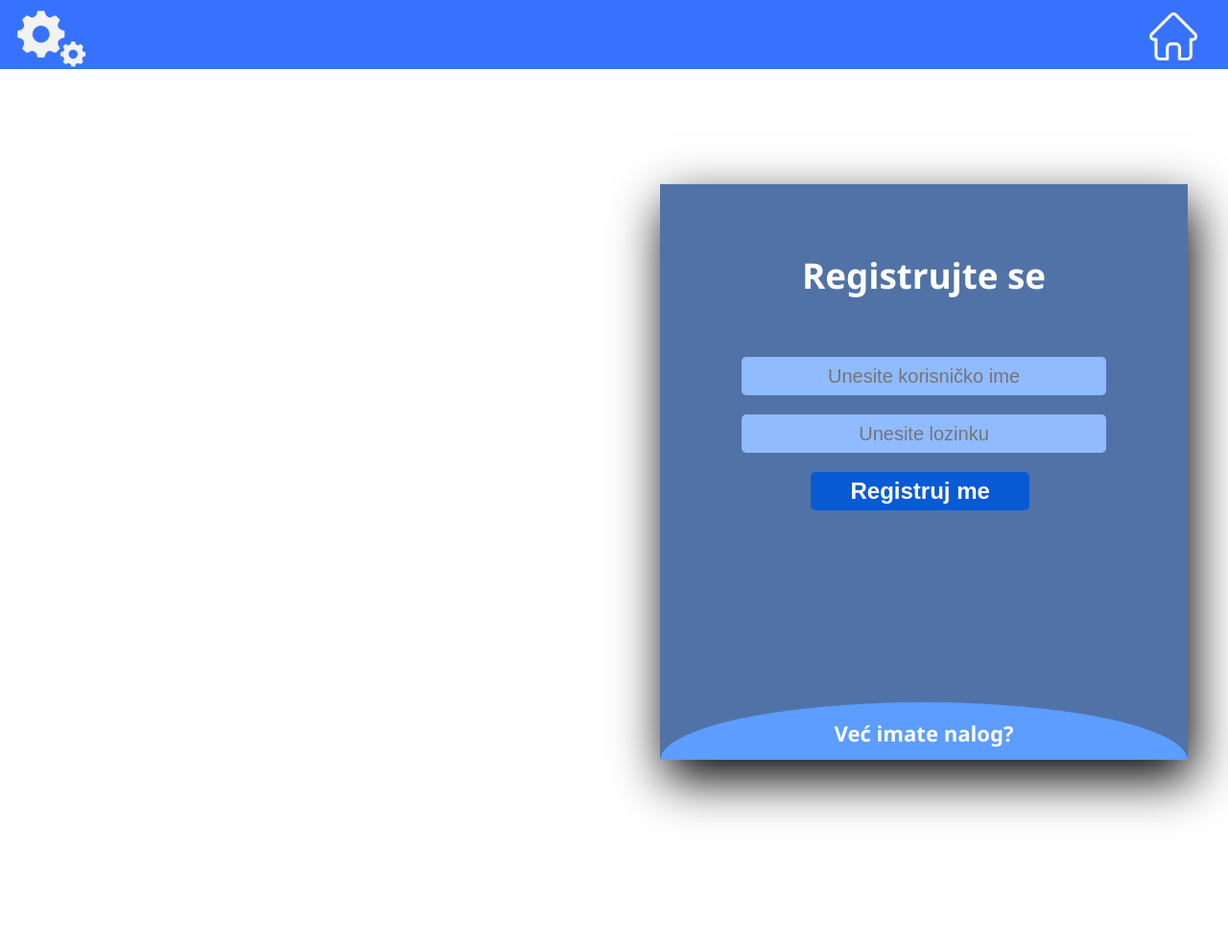
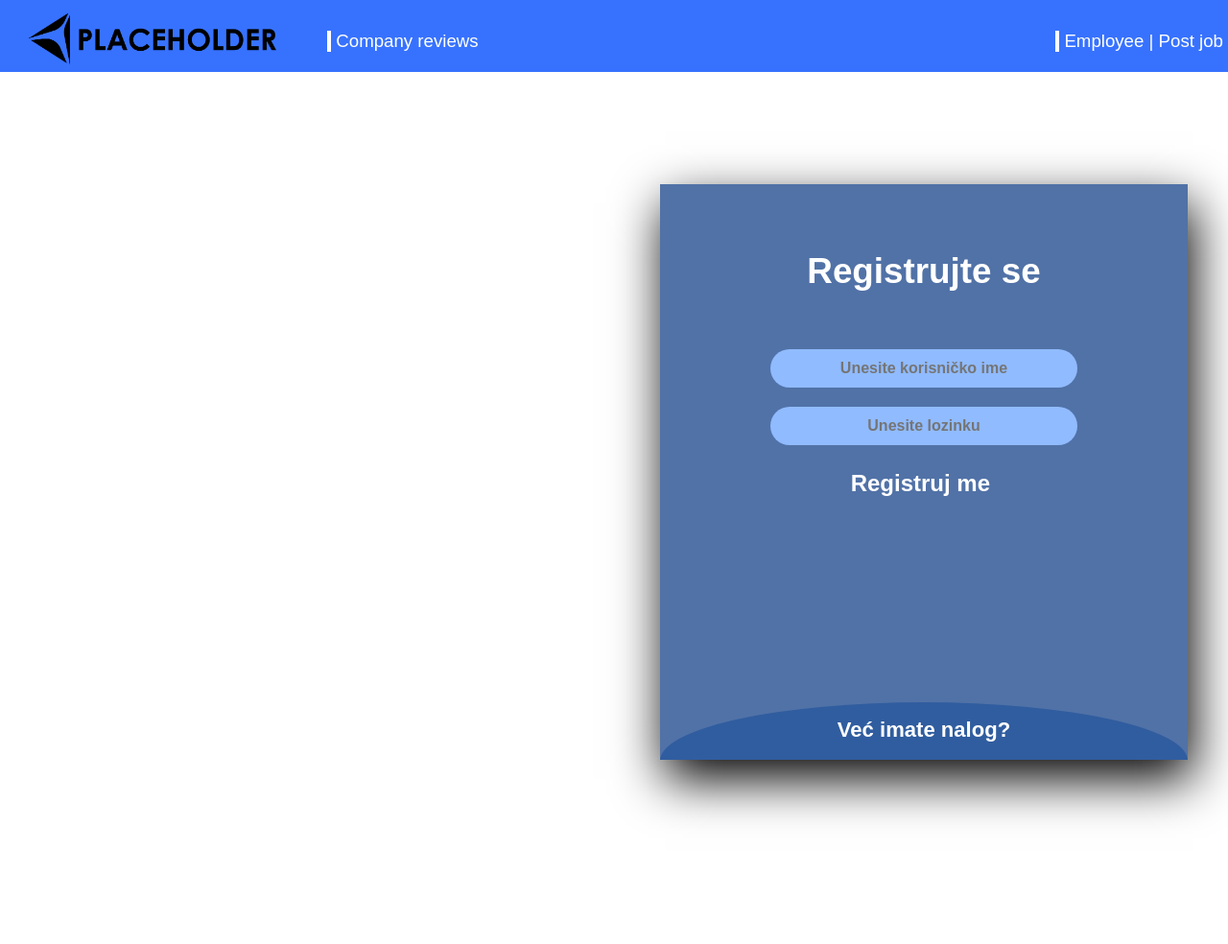
Before and after one commit to danilovict2/AdsJob, a PHP site: page /login.html in a window 1280 px wide. Shown: the whole page at 96% size. Run offline with PHP 8.4, Linux system fonts and the light colour scheme.

Commit message:
navbar update

```diff
--- a/frontend/login.html
+++ b/frontend/login.html
@@ -5,6 +5,7 @@
     <meta http-equiv="X-UA-Compatible" content="IE=edge">
     <meta name="viewport" content="width=!, initial-scale=1.0">
     <link rel="stylesheet" href="signup.css">
+    <link rel="stylesheet" href="style.css">
     <title>Sign Up</title>
 
     <script>
@@ -34,9 +35,10 @@
 <body>
     <div class="topnav" id="myTopnav">
 
-        <a href="#settings"><img class="settings" src="img/gear.png"></a>
 
-        <a href="index.html"><img class="home" src="img/home.png" alt=""></a>
+        <a href="index.html"><img  class="logo" src="img/logo-plc.png" ></a>
+        <a href="#reviews" class="reviews">Company reviews</a>
+        <a href="#postjob" class="job">Employee | Post job</a>
         <a href="javascript:void(0);" class="icon" onclick="navBarSetter()"> <img src="img/hamburger.png" width="50px"></a>
       </div>
 
@@ -59,7 +61,7 @@
 					<label for="chk" aria-hidden="true">Već imate nalog?</label>
 					<input type="text" placeholder="Unesite vaše korisničko ime" required=""><br>
 					<input type="password" name="pswd" placeholder="Unesite vašu lozinku" required id="password">
-                    <label class="showpas">Prikazi lozinku<input type="checkbox" class="pass" onclick="showPassword()"></label>
+          <label class="showpas">Prikazi lozinku<input type="checkbox" class="pass" onclick="showPassword()"></label>
 
 
 					<button>Prijavi me</button>
--- a/frontend/signup.css
+++ b/frontend/signup.css
@@ -14,9 +14,8 @@
     display: flex;
     justify-content: center;
     margin-top: 4em;
+}
 
-
-}
 
 .home{
     width:50px;
@@ -26,47 +25,6 @@
     float: right;
 }
 
-.settings{
-    width: 80px;
-    float: left;
-    padding-top: 0.5rem;
-    padding-left: 0.8em;
-
-}
-
-.settings:hover{
-  transform: scale(1.1);
-  transition: 0.2s;
-}
-
-.settings:active{
-  transform: scale(0.9);
-  transition: 0.2s;
-}
-
-.home:hover{
-    transform: scale(1.1);
-    transition: 0.2s;
-}
-
-.home:active{
-    transform: scale(0.9);
-    transition: 0.2s;
-  }
-
-.topnav {
-    top: 0;
-      position:fixed;
-      width: 100%;
-      background-color: #3772FF;
-      overflow:hidden;
-    }
-
-
-    .topnav a.active {
-      background-color: #1751f0;
-      color: white;
-    }
 
 .topnav .icon {
       display: none;
@@ -161,11 +119,10 @@
         height: 40px;
         display: block;
         color: #ffffff;
-        background-color: #085ad5;
+        background-color: #2e82ff;
         font-size: 1.5em;
         font-weight: bold;
-        outline: none;
-        border: none;
+        outline:none;
         border-radius: 5px;
         transition: .2s ease-in;
         cursor: pointer;
@@ -173,9 +130,10 @@
  button:hover{
         background: #0053b2;
     }
+
  .login{
         height: 730px;
-        background:#5c9dff;
+        background:#305d9f;
         border-radius: 60% / 10%;
         transform: translateY(-120px);
         transition: .8s ease-in-out;
--- a/frontend/style.css
+++ b/frontend/style.css
@@ -2,8 +2,9 @@
     margin: 0px;
     padding: 0px;
     background-color: rgb(255, 255, 255);
+    font-family: Arial, Helvetica, sans-serif;
+
 }
-
 
 p{
 display: block;
@@ -32,6 +33,22 @@
 
 }
 
+.reviews{
+  font-size: 14pt;
+  color: rgb(255, 255, 255);
+  margin-top: 2rem;
+  padding-left: 5px;
+  margin-left: 2em;
+  position: absolute;
+  text-decoration: none;
+  border-left: solid 4px white;
+}
+
+.reviews:hover{
+  transform: scale(1.1);
+  transition: 0.2s;
+}
+
 .searchbox{
   position: relative;
   background-color: rgb(11, 135, 237);
@@ -57,6 +74,7 @@
     padding-top: 0.8em;
     padding-right: 2em;
     padding-left: 0.8rem;
+    transition: 0.2s;
     float: right;
 }
 
@@ -65,6 +83,7 @@
     padding-top: 0.8em;
     padding-right: 2em;
     padding-left: 0.8rem;
+    transition: 0.2s;
     float: right;
 }
 
@@ -78,27 +97,38 @@
   transition: 0.2s;
 }
 
-.settings{
-    width: 80px;
-    float: left;
-    padding-top: 0.5rem;
-    padding-left: 0.8em;
-
+.job{
+  float: right;
+  font-size: 14pt;
+  position: relative;
+  color: rgb(255, 255, 255);
+  margin-top: 2rem;
+  margin-right: 5px;
+  padding-left: 5px;
+  text-decoration: none;
+  border-left: solid 4px white;
+  transition: 0.2s;
 }
 
-.settings:hover{
+.job:hover{
   transform: scale(1.1);
   transition: 0.2s;
 }
 
-.settings:active{
+.logo{
+  width: 18rem;
+  padding-top: 0.7em;
+  padding-left: 1em;
+  transition: 0.2s;
+}
+
+.logo:hover{
   transform: scale(0.9);
   transition: 0.2s;
 }
 
-
 .topnav {
-  top: 0;
+    top: 0;
     position:fixed;
     width: 100%;
     background-color: #3772FF;
```
Also changed, not shown: frontend/index.html (+9 -19 lines), frontend/img/logo-plc.png (added). Lines whose indentation alone changed are shown as unchanged.
